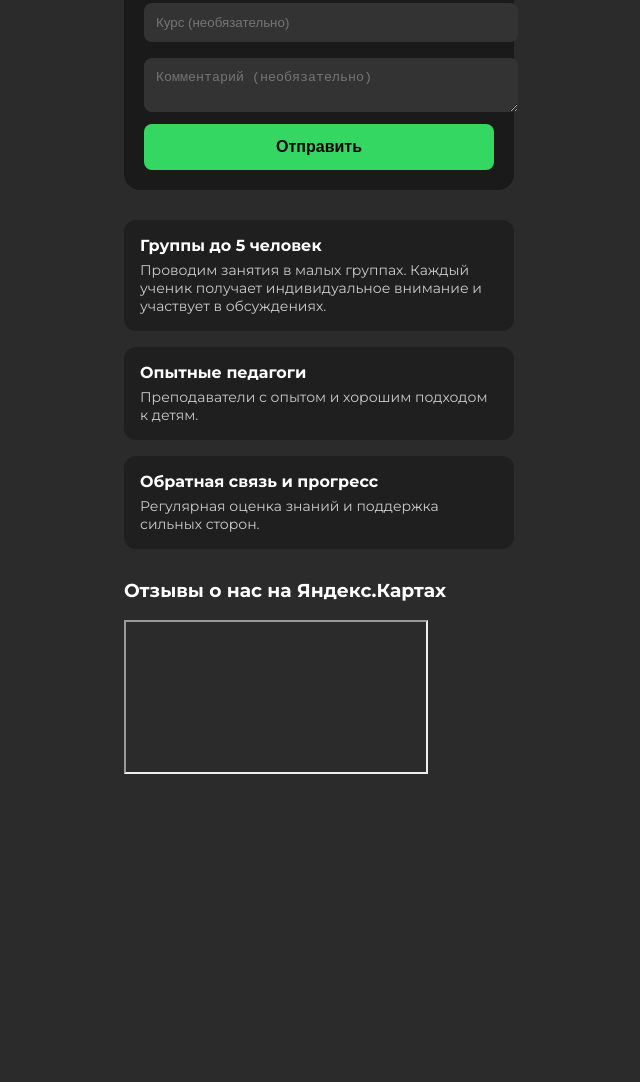
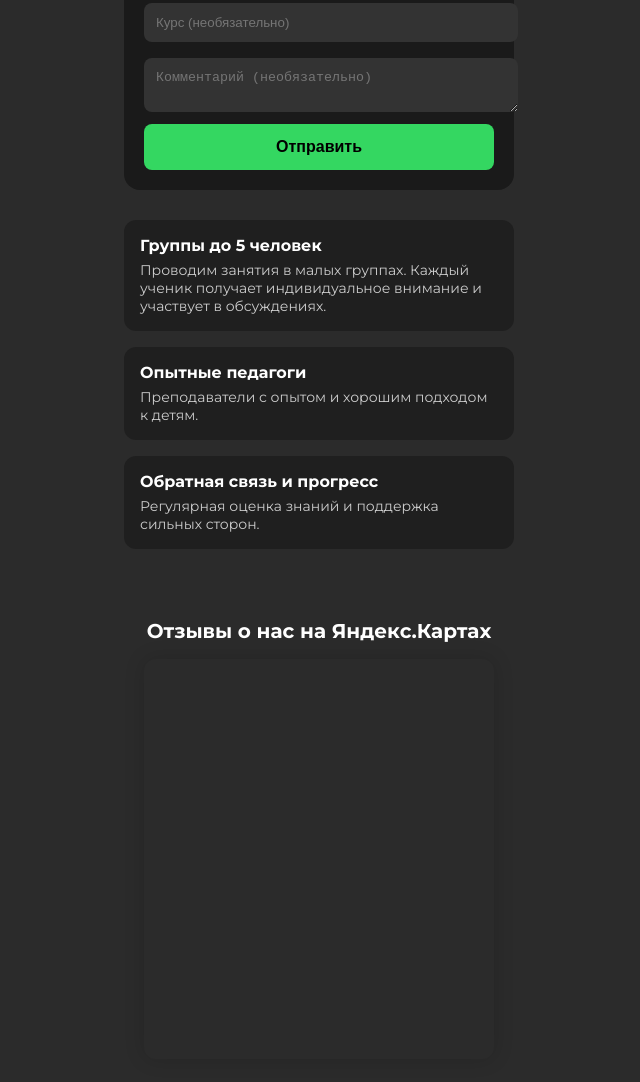
Before and after one commit to azik911/codejunior-site, a website built with Vite: page index.html in a window 1280 px wide. Shown: the part 2758-3840 px from the top of the page, without its empty margins (321-961 px from the left). Before the commit the page ends 3556 px from the top, so only its background shows below. Built offline with nearby package versions, Linux system fonts and the light colour scheme; files whose address does not match are found by name.

Commit message:
Update style.css

```diff
--- a/style.css
+++ b/style.css
@@ -155,3 +155,26 @@ body {
   color: #ccc;
   margin-top: 20px;
 }
+   .reviews {
+        padding: 20px;
+        text-align: center;
+      }
+      .reviews h3 {
+        margin-bottom: 16px;
+        font-size: 20px;
+      }
+      .reviews iframe {
+        width: 100%;
+        height: 400px;
+        border: none;
+        max-width: 500px;
+        margin: 0 auto;
+        display: block;
+        border-radius: 12px;
+        box-shadow: 0 0 20px rgba(0, 0, 0, 0.15);
+      }
+      @media (max-width: 480px) {
+        .reviews iframe {
+          height: 360px;
+        }
+      }
```
